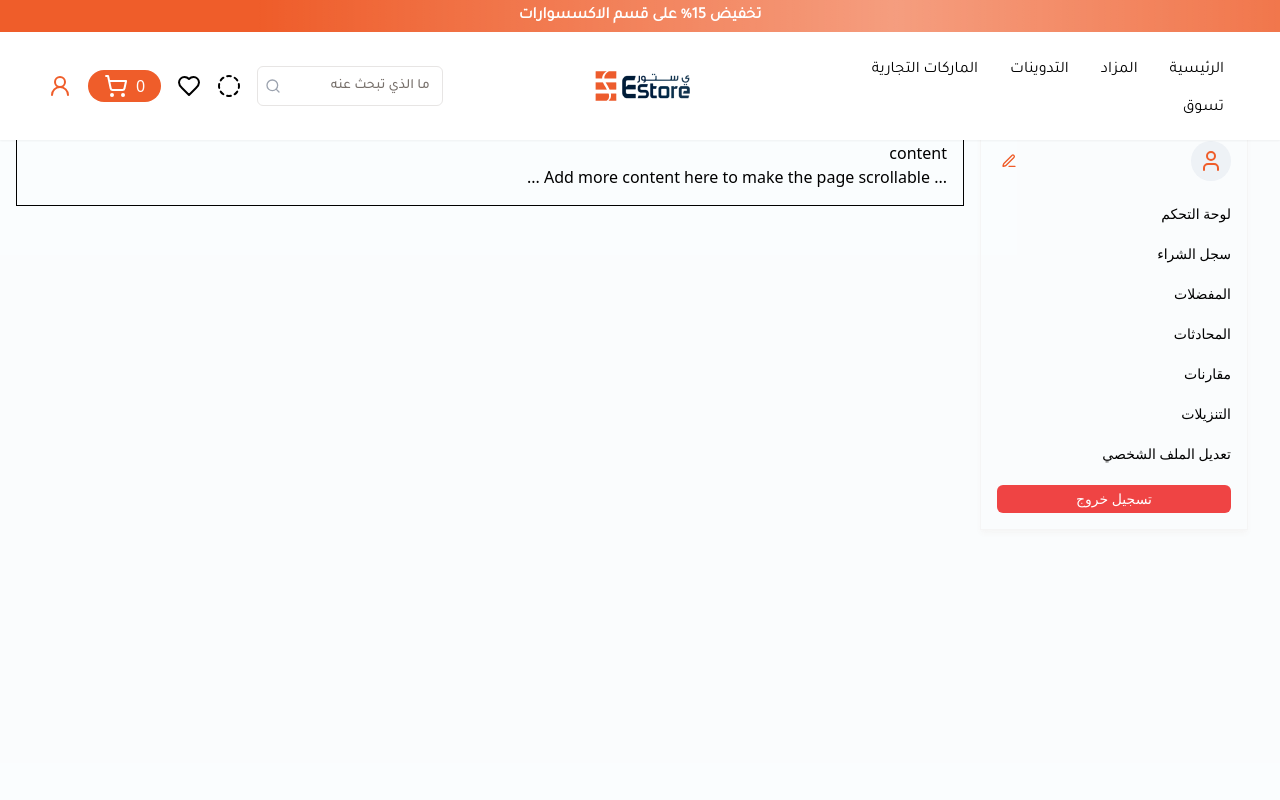
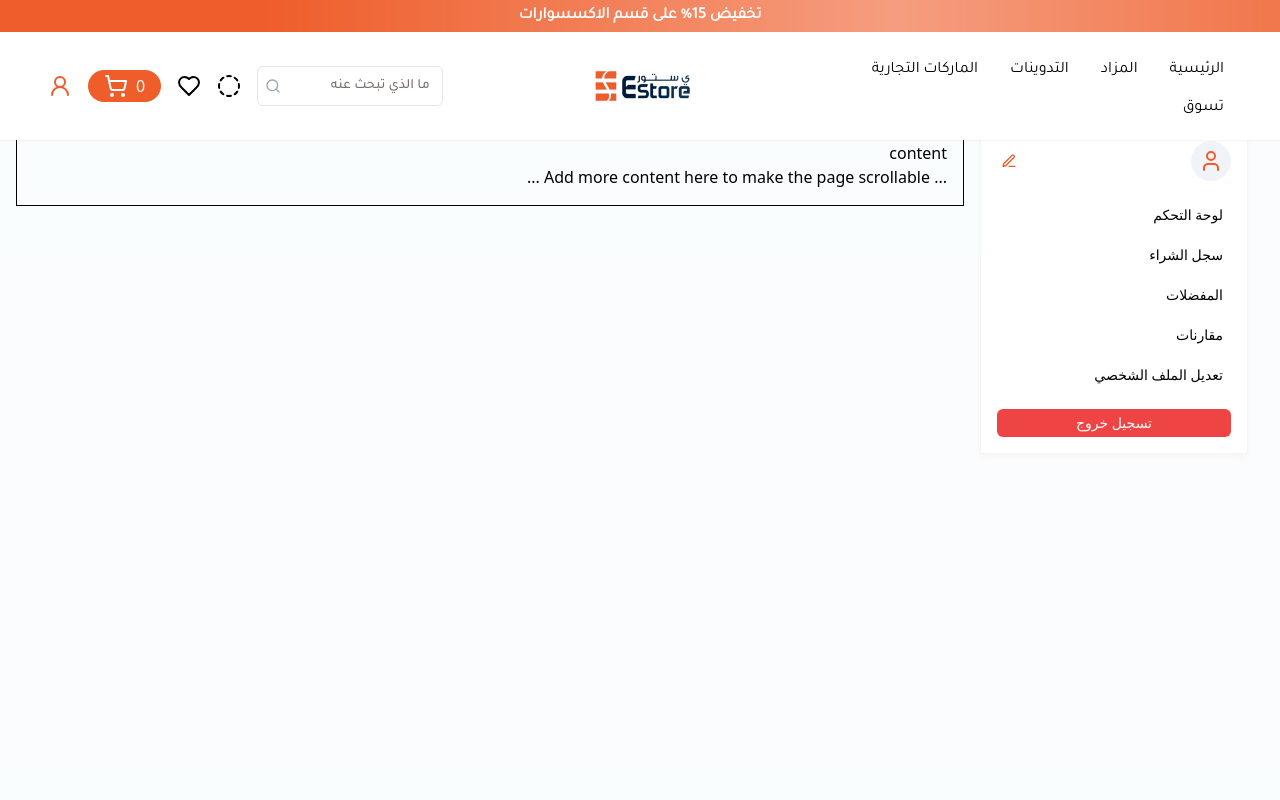
Before and after one commit to devhouse-org/e-store-frontend, a React (Vite) app: page /dashboard in a window 1280 px wide. Shown: the top 800 px of the page. Built offline with nearby package versions, Linux system fonts and the light colour scheme; sample sign-in values are in the browser's storage.

Commit message:
user dashboard layout

```diff
--- a/src/App.tsx
+++ b/src/App.tsx
@@ -12,6 +12,7 @@ import Auction from "./pages/auctions/Auction";
 import Products from "./pages/products/Products";
 import Product from "./pages/products/Product";
 import Cart from "./pages/cart/Cart";
+import DashboardLayout from "./pages/dashboard/DashboardLayout";
 import Dashboard from "./pages/dashboard/Dashboard";
 import Login from "./pages/auth/Login";
 import Signup from "./pages/auth/Signup";
@@ -25,6 +26,9 @@ import Blogs from "./pages/blog/Blogs";
 import Blog from "./pages/blog/Blog";
 import Brands from "./pages/brands/Brands";
 import ProtectedRoute from "@/components/ProtectedRoute";
+import PurchaseHistory from "./pages/dashboard/PurchaseHistory";
+import DashboardComparisons from "./pages/dashboard/DashboardComparisons";
+import Profile from "./pages/dashboard/Profile";
 
 function App() {
   return (
@@ -50,10 +54,16 @@ function App() {
               path="/dashboard"
               element={
                 <ProtectedRoute>
-                  <Dashboard />
+                  <DashboardLayout />
                 </ProtectedRoute>
               }
-            />
+            >
+              <Route index element={<Dashboard />} />
+              <Route path="history" element={<PurchaseHistory />} />
+              <Route path="wishlist" element={<Wishlist />} />
+              <Route path="comparisons" element={<DashboardComparisons />} />
+              <Route path="profile" element={<Profile />} />
+            </Route>
             <Route path="/wishlist" element={<Wishlist />} />
             {/* Auth routes */}
             <Route path="/login" element={<Login />} />
--- a/src/pages/dashboard/Dashboard.tsx
+++ b/src/pages/dashboard/Dashboard.tsx
@@ -76,52 +76,11 @@ const Dashboard = (props: Props) => {
   return (
     <div>
       {/* Parent container for scrolling */}
-      <div className="flex items-start h-[100vh] p-4">
+      <div className="">
         {/* Sidebar */}
-        <div className="sticky top-0 p-4 self-start w-[300px]">
-          <div className="p-4 border border-light-400 shadow-md shadow-light-400">
-            <div className="mb-4 flex gap-x-4 items-center">
-              {/* img */}
-              <div className="bg-slate-200/50 flex justify-center items-center rounded-full">
-                <User className="text-orange-500 p-2" size={40} />
-              </div>
-              {/* name & email & edit */}
-              <div className="w-full">
-                <div className="flex-1 flex justify-between items-center">
-                  <strong>{name}</strong>
-                  <PenLine
-                    className="text-orange-500 p-1 rounded-md hover:bg-slate-200/50 transition ease-in-out cursor-pointer"
-                    size={24}
-                  />
-                </div>
-                <div className="flex-1">
-                  <p className="text-[12px]">{email}</p>
-                </div>
-              </div>
-            </div>
-            <ul>
-              {links.map((link) => (
-                <li key={link.id} className="mb-2 rounded-md py-1">
-                  <a href={link.link} className="text-sm">
-                    {link.label}
-                    {link.Icon}
-                  </a>
-                </li>
-              ))}
-              <li>
-                <button
-                  onClick={handleLogout}
-                  className="mt-4 text-sm w-full py-1 rounded-md bg-red-500 text-white block text-center hover:bg-red-600 transition-colors"
-                >
-                  تسجيل خروج
-                </button>
-              </li>
-            </ul>
-          </div>
-        </div>
 
         {/* Content */}
-        <div className="flex-1 border border-black p-4 mt-4">
+        <div className="">
           <p>content</p>
           <p>... Add more content here to make the page scrollable ...</p>
         </div>
--- /dev/null
+++ b/src/pages/dashboard/DashboardComparisons.tsx
@@ -0,0 +1,11 @@
+import React from 'react'
+
+type Props = {}
+
+const DashboardComparisons = (props: Props) => {
+    return (
+        <div>DashboardComparisons</div>
+    )
+}
+
+export default DashboardComparisons
--- /dev/null
+++ b/src/pages/dashboard/DashboardLayout.tsx
@@ -0,0 +1,103 @@
+import { Link, Outlet } from "react-router-dom";
+import { isAuthenticated, logout } from "@/utils/auth";
+import { useNavigate } from "react-router-dom";
+import { useEffect, useState } from "react";
+import { PenLine, User } from "lucide-react";
+
+const links = [
+    {
+        id: 1,
+        link: "/dashboard",
+        label: "لوحة التحكم",
+    },
+    {
+        id: 2,
+        link: "/dashboard/history",
+        label: "سجل الشراء",
+    },
+    {
+        id: 3,
+        link: "/dashboard/wishlist",
+        label: "المفضلات",
+    },
+    {
+        id: 4,
+        link: "/dashboard/comparisons",
+        label: "مقارنات",
+    },
+    {
+        id: 5,
+        link: "/dashboard/profile",
+        label: "تعديل الملف الشخصي",
+    },
+];
+
+const DashboardLayout = () => {
+    const navigate = useNavigate();
+    const [name, setName] = useState("");
+    const [email, setEmail] = useState("");
+
+    useEffect(() => {
+        if (!isAuthenticated()) {
+            navigate("/login");
+        } else {
+            setName(localStorage.getItem("name") || "");
+            setEmail(localStorage.getItem("email") || "");
+        }
+    }, [navigate]);
+
+    const handleLogout = () => {
+        logout();
+    };
+
+    return (
+        <div className="flex items-start h-[100vh] p-4">
+            {/* Sidebar */}
+            <div className="sticky top-[100px] p-4 self-start w-[300px]">
+                <div className="p-4 bg-white border border-light-400 shadow-md shadow-light-400">
+                    <div className="mb-4 flex gap-x-4 items-center">
+                        {/* img */}
+                        <div className="bg-slate-200/50 flex justify-center items-center rounded-full">
+                            <User className="text-orange-500 p-2" size={40} />
+                        </div>
+                        {/* name & email & edit */}
+                        <div className="w-full">
+                            <div className="flex-1 flex justify-between items-center">
+                                <strong>{name}</strong>
+                                <PenLine
+                                    className="text-orange-500 p-1 rounded-md hover:bg-slate-200/50 transition ease-in-out cursor-pointer"
+                                    size={24}
+                                />
+                            </div>
+                            <div className="flex-1">
+                                <p className="text-[12px]">{email}</p>
+                            </div>
+                        </div>
+                    </div>
+                    <div>
+                        {links.map((link) => (
+                            <Link to={link.link} key={link.id} className="mb-2 rounded-md py-1">
+                                <p className="text-sm text-black hover:bg-black/5 p-2 transition ease-in-out duration-200 rounded-md my-1">
+                                    {link.label}
+                                </p>
+                            </Link>
+                        ))}
+                        <button
+                            onClick={handleLogout}
+                            className="mt-4 text-sm w-full py-1 rounded-md bg-red-500 text-white block text-center hover:bg-red-600 transition-colors"
+                        >
+                            تسجيل خروج
+                        </button>
+                    </div>
+                </div>
+            </div>
+
+            {/* Main Content */}
+            <div className="flex-1 border border-black p-4 mt-4">
+                <Outlet />
+            </div>
+        </div>
+    );
+};
+
+export default DashboardLayout;
--- /dev/null
+++ b/src/pages/dashboard/Profile.tsx
@@ -0,0 +1,11 @@
+import React from 'react'
+
+type Props = {}
+
+const Profile = (props: Props) => {
+    return (
+        <div>Profile</div>
+    )
+}
+
+export default Profile
--- /dev/null
+++ b/src/pages/dashboard/PurchaseHistory.tsx
@@ -0,0 +1,11 @@
+import React from 'react'
+
+type Props = {}
+
+const PurchaseHistory = (props: Props) => {
+    return (
+        <div>PurchaseHistory</div>
+    )
+}
+
+export default PurchaseHistory
--- /dev/null
+++ b/src/pages/dashboard/Wishlist.tsx
@@ -0,0 +1,11 @@
+import React from 'react'
+
+type Props = {}
+
+const Wishlist = (props: Props) => {
+    return (
+        <div>Wishlist</div>
+    )
+}
+
+export default Wishlist
```
